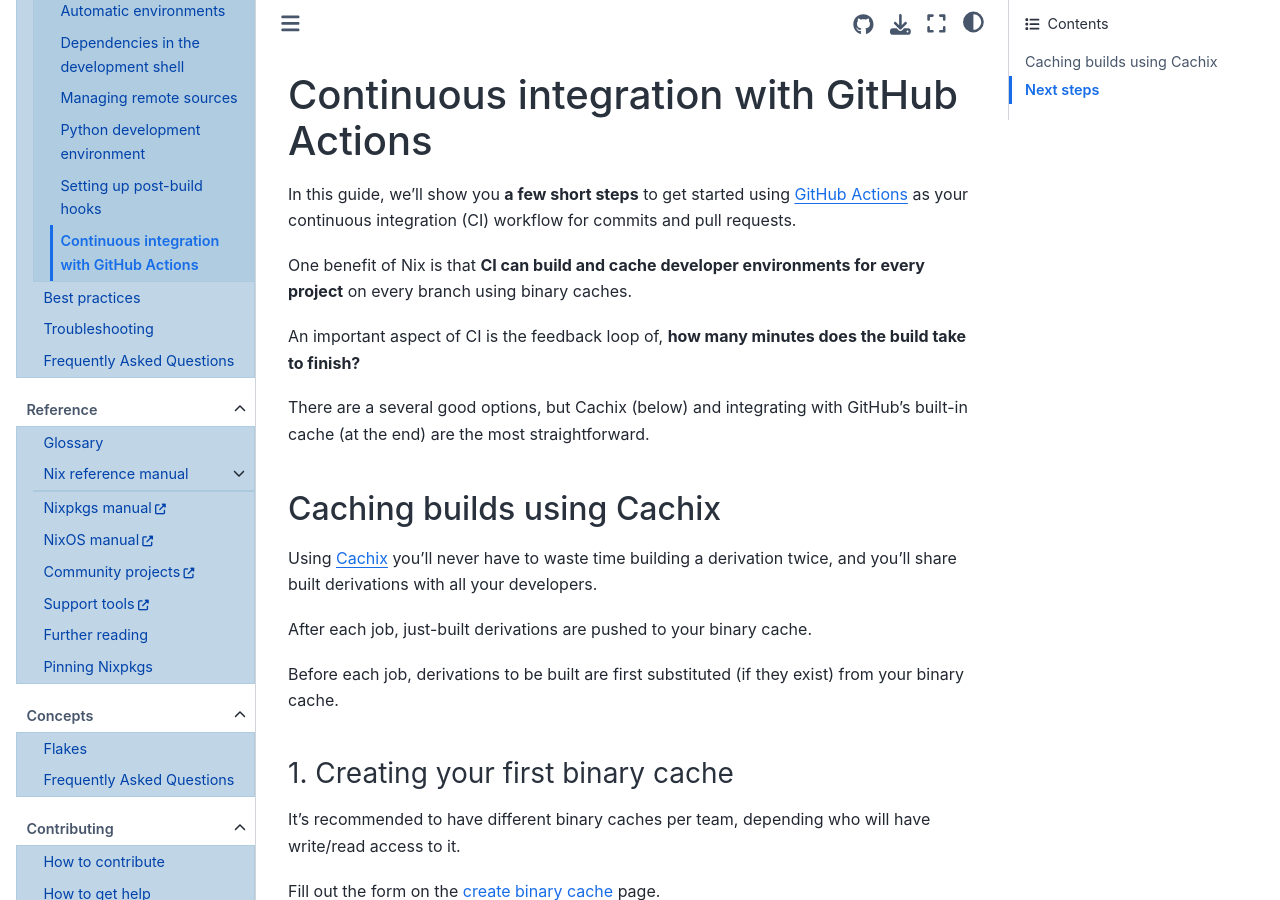
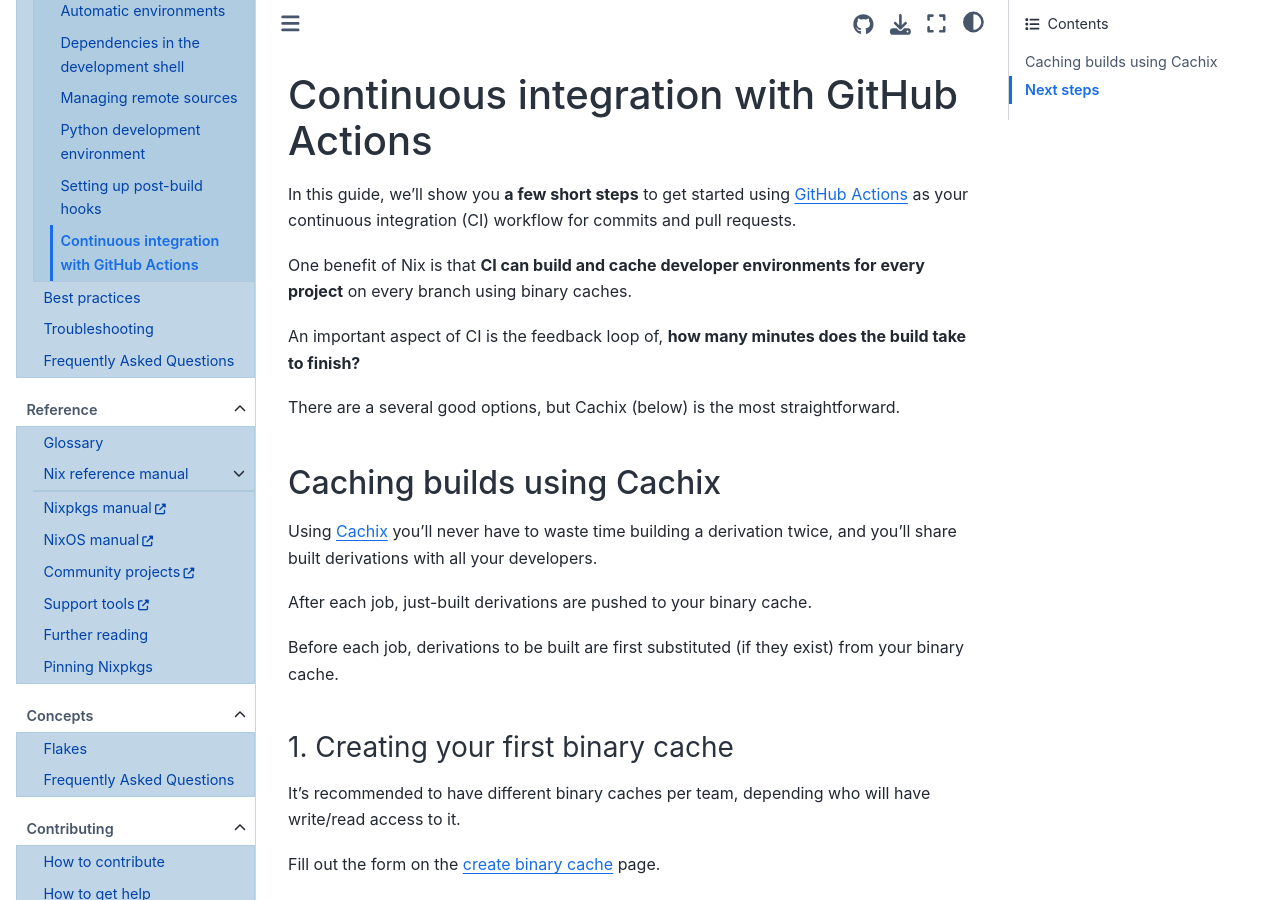
Before and after one commit to NixOS/nix.dev, a Sphinx documentation site: the page built from source/guides/recipes/continuous-integration-github-actions.md, in a window 1280 px wide and 900 px high. Built offline with Sphinx 7.4.7 and the Sphinx Book theme 1.1.4, drawn with Linux system fonts in a browser that asks for light colours.

Commit message:
Remove vestigial reference to the Magic Nix Cache Action. (#1122)

```diff
--- a/source/guides/recipes/continuous-integration-github-actions.md
+++ b/source/guides/recipes/continuous-integration-github-actions.md
@@ -15,7 +15,7 @@
 
 An important aspect of CI is the feedback loop of, **how many minutes does the build take to finish?**
 
-There are a several good options, but Cachix (below) and integrating with GitHub's built-in cache (at the end) are the most straightforward.
+There are a several good options, but Cachix (below) is the most straightforward.
 
 ## Caching builds using Cachix
 
```
